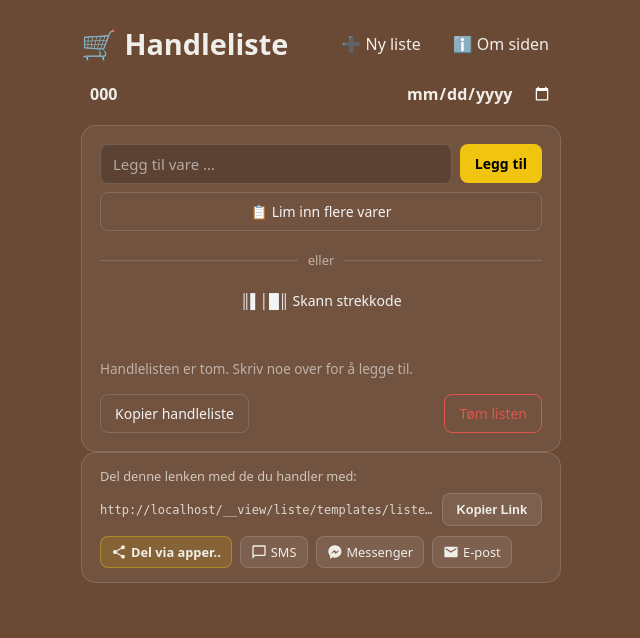
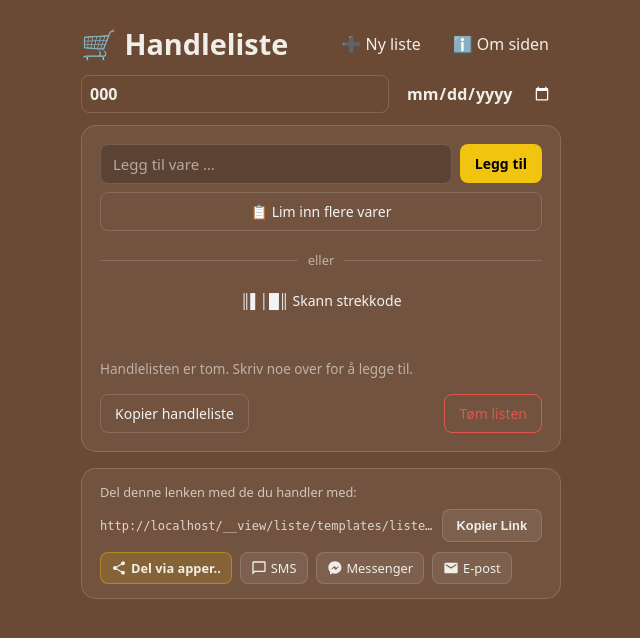
Before and after one commit to stiann91/handleliste-web, a Django app: template liste/templates/liste/side.html in a window 1280 px wide. Shown: the top 638 px of the page, without its empty margins (315-955 px from the left). Run offline with Django 5.2, Linux system fonts and the light colour scheme; the template is opened without the code that fills it: most values are stand-ins (such as "Sample title", 1, 10 or a date in 2020); some libraries are stand-ins or nearby versions.

Commit message:
småfix design

```diff
--- a/liste/static/liste/liste.css
+++ b/liste/static/liste/liste.css
@@ -99,11 +99,11 @@ h1 { font-size: 1.8rem; margin: 0 0 12px; }
   font-family: inherit;
   box-sizing: border-box;
 }
-.sl-tittel-input { flex: 1; min-width: 160px; }
+.sl-tittel-input { flex: 1; min-width: 160px; border-color: rgba(255,255,255,0.15);}
 .sl-dato-input { flex: 0 0 auto; color-scheme: dark; }
 .sl-tittel-input::placeholder { color: rgba(240,238,233,0.5); }
 .sl-tittel-input:hover,
-.sl-dato-input:hover { border-color: rgba(255,255,255,0.15); }
+.sl-dato-input:hover { }
 .sl-tittel-input:focus,
 .sl-dato-input:focus {
   outline: none;
--- a/liste/templates/liste/side.html
+++ b/liste/templates/liste/side.html
@@ -231,7 +231,7 @@
 
 
 
-	<div class="del-card">
+	<div class="del-card" style="margin-top: 16px;">
       <p class="del-label">Del denne lenken med de du handler med:</p>
       <div class="del-row">
         <code class="del-link" id="sl-link-text">{{ request.build_absolute_uri }}</code>
```
